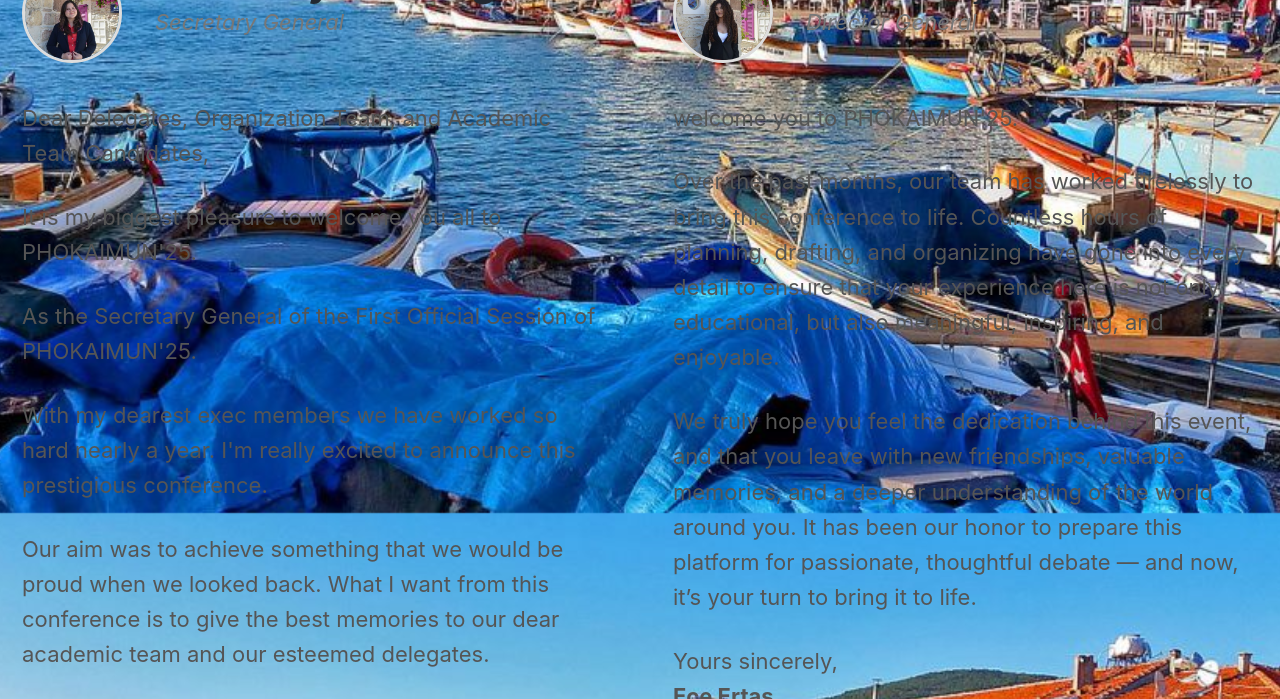
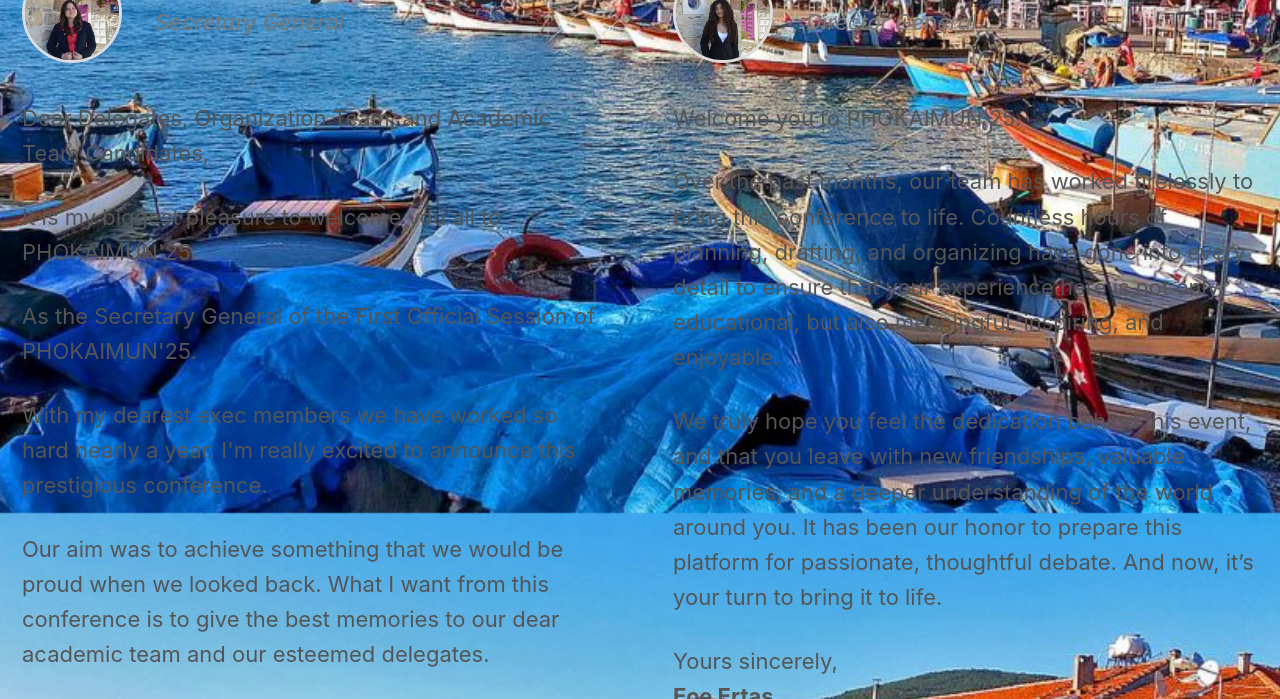
Before and after one commit to Phokaimun/Phokaimun.github.io, a Jekyll site: the page built from _pages/letters.md, in a window 1280 px wide. Shown: the part 387-1086 px from the top of the page. Built offline with Jekyll 4.4.1, drawn with Linux system fonts in a browser that asks for light colours; cached includes are drawn as plain includes; emoji names are drawn with the system emoji font.

```diff
--- a/_pages/letters.md
+++ b/_pages/letters.md
@@ -24,9 +24,9 @@ persons:
     title: "Director General"
     image_path: /assets/images/ece.jpeg
     letter_html: |
-      <p>welcome you to PHOKAIMUN'25.</p>
+      <p>Welcome you to PHOKAIMUN'25.</p>
       <p>Over the past months, our team has worked tirelessly to bring this conference to life. Countless hours of planning, drafting, and organizing have gone into every detail to ensure that your experience here is not only educational, but also meaningful, inspiring, and enjoyable.</p>
-      <p>We truly hope you feel the dedication behind this event, and that you leave with new friendships, valuable memories, and a deeper understanding of the world around you. It has been our honor to prepare this platform for passionate, thoughtful debate — and now, it’s your turn to bring it to life.</p>
+      <p>We truly hope you feel the dedication behind this event, and that you leave with new friendships, valuable memories, and a deeper understanding of the world around you. It has been our honor to prepare this platform for passionate, thoughtful debate. And now, it’s your turn to bring it to life.</p>
       <p>Yours sincerely,<br><strong>Ece Ertaş</strong><br><em>Director General</em></p>
 ---
 
```
